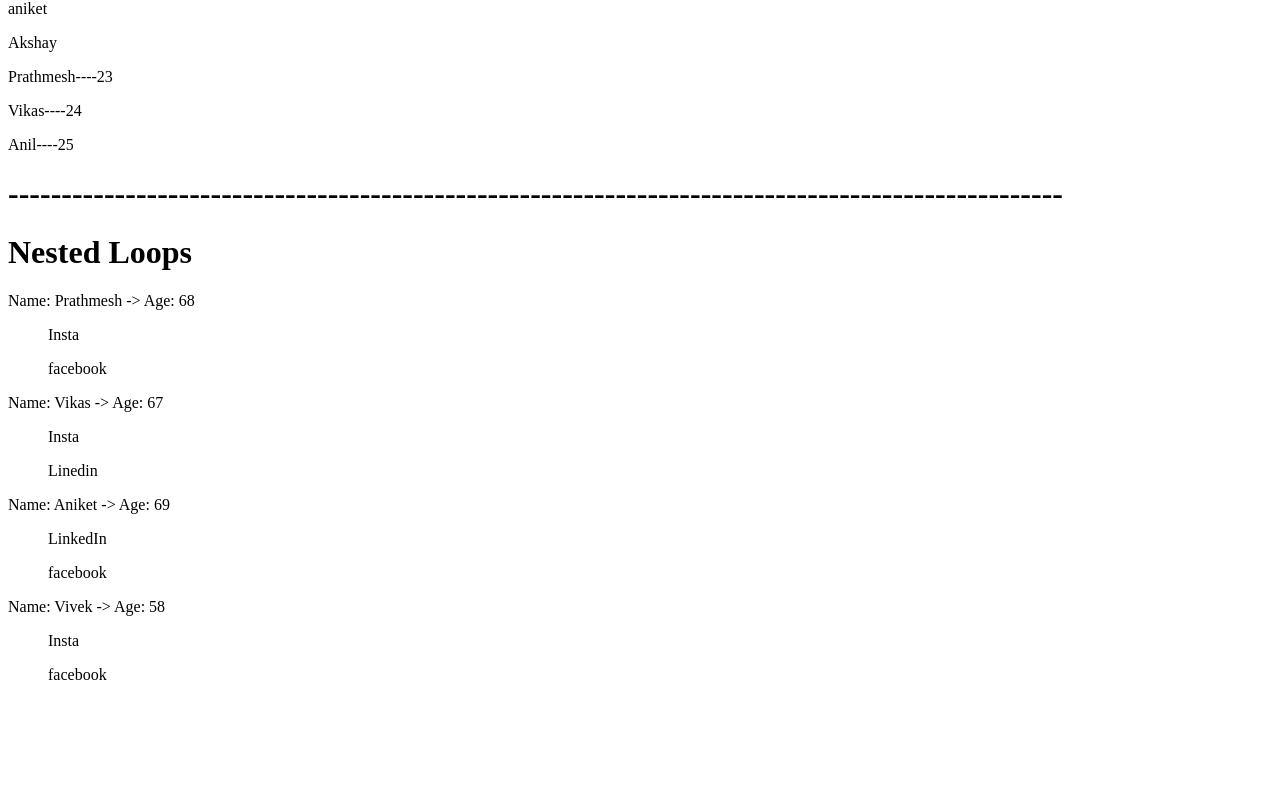
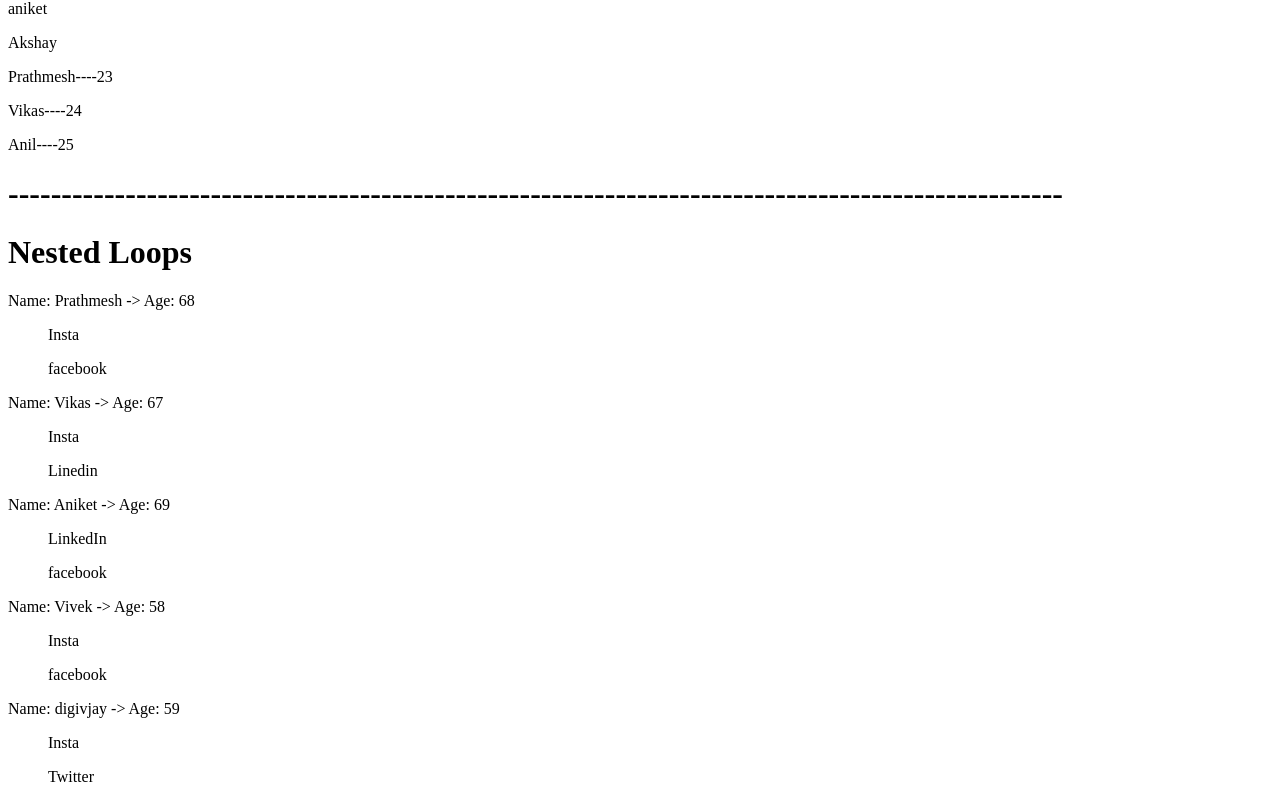
Before and after one commit to prathmeshkam/Angular-17, an Angular app: page / in a window 1280 px wide. Shown: the part 886-1688 px from the top of the page. Before the commit the page ends 1586 px from the top, so only its background shows below. Built offline with nearby package versions, Linux system fonts and the light colour scheme.

Commit message:
Added one more data

```diff
--- a/src/app/app.component.ts
+++ b/src/app/app.component.ts
@@ -51,6 +51,7 @@ export class AppComponent {
     {name:'Vikas' , age:'67',social:['Insta','Linedin']},
     {name:'Aniket' , age:'69',social:['LinkedIn','facebook']},
     {name:'Vivek' , age:'58',social:['Insta','facebook']},
+    {name:'digivjay' , age:'59',social:['Insta','Twitter']},
   ]
 
 }
```
